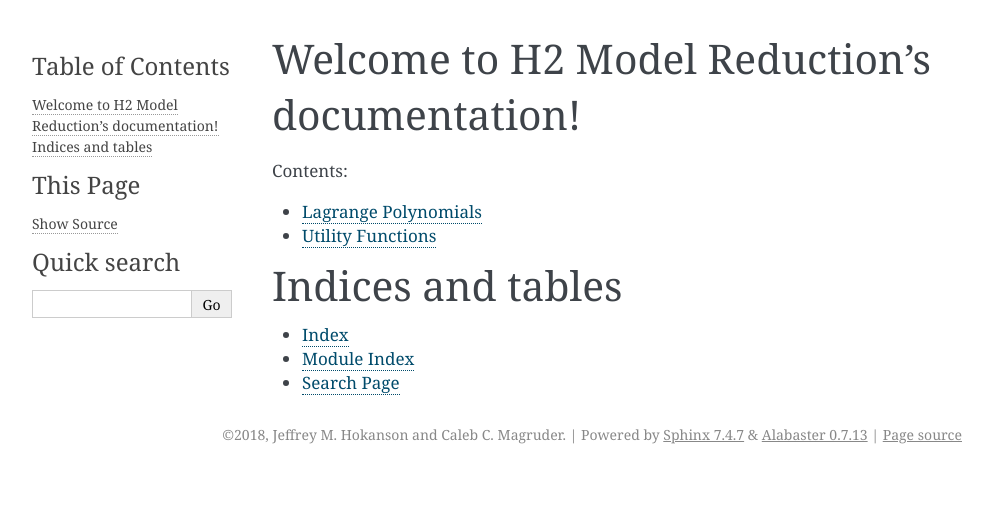
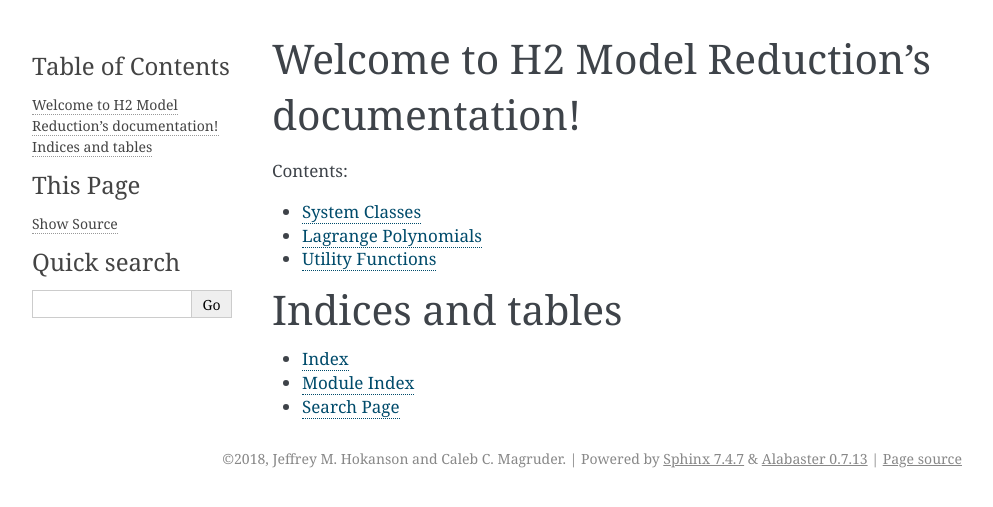
Before and after one commit to jeffrey-hokanson/sysmor, a Sphinx documentation site: the page built from docs/source/index.rst, in a window 1280 px wide. Shown: the top 507 px of the page, without its empty margins (148-1141 px from the left). Built offline with Sphinx 7.4.7, drawn with Linux system fonts in a browser that asks for light colours.

Commit message:
More work on documentation

```diff
--- a/docs/source/index.rst
+++ b/docs/source/index.rst
@@ -10,6 +10,7 @@ Welcome to H2 Model Reduction's documentation!
    :maxdepth: 2
    :caption: Contents:
 
+   system
    lagrange
    utils
 
--- /dev/null
+++ b/docs/source/system.rst
@@ -0,0 +1,6 @@
+System Classes
+==============
+
+
+.. autoclass:: mor.StateSpaceSystem
+   :members:
--- a/mor/__init__.py
+++ b/mor/__init__.py
@@ -1,2 +1,3 @@
 from marriage import *
 from lagrange import LagrangePolynomial, BarycentricPolynomial
+from system import *
```
Also changed, not shown: README.md (+2 -2 lines), 1 other file.
